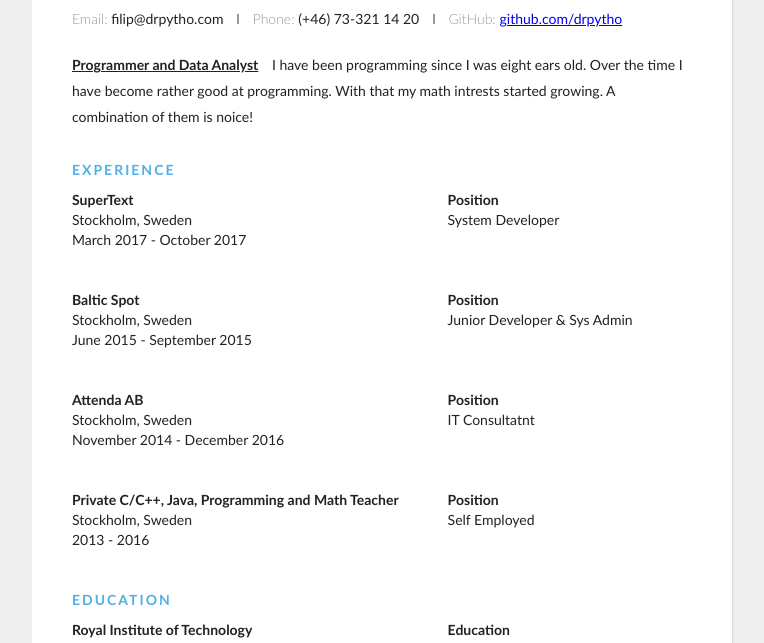
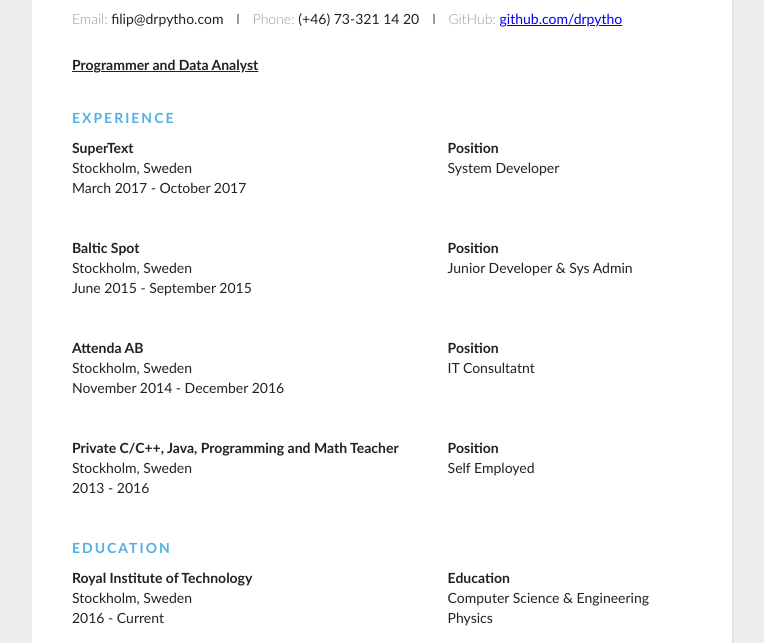
Before and after one commit to drPytho/home, a plain HTML site: page cv/index.html in a window 1280 px wide. Shown: the part 130-773 px from the top of the page, without its empty margins (258-1022 px from the left). Drawn offline with Linux system fonts and the light colour scheme.

Commit message:
I am Spartacus

```diff
--- a/cv/index.html
+++ b/cv/index.html
@@ -34,8 +34,7 @@
 			<div class="about">
 				<span class="position">Programmer and Data Analyst</span>
 				<span class="desc">
-					I have been programming since I was eight ears old. Over the time I have become rather good at programming. With that my math intrests started growing. A combination
-					of them is noice!
+
 				</span>
 
 			</div>
```
